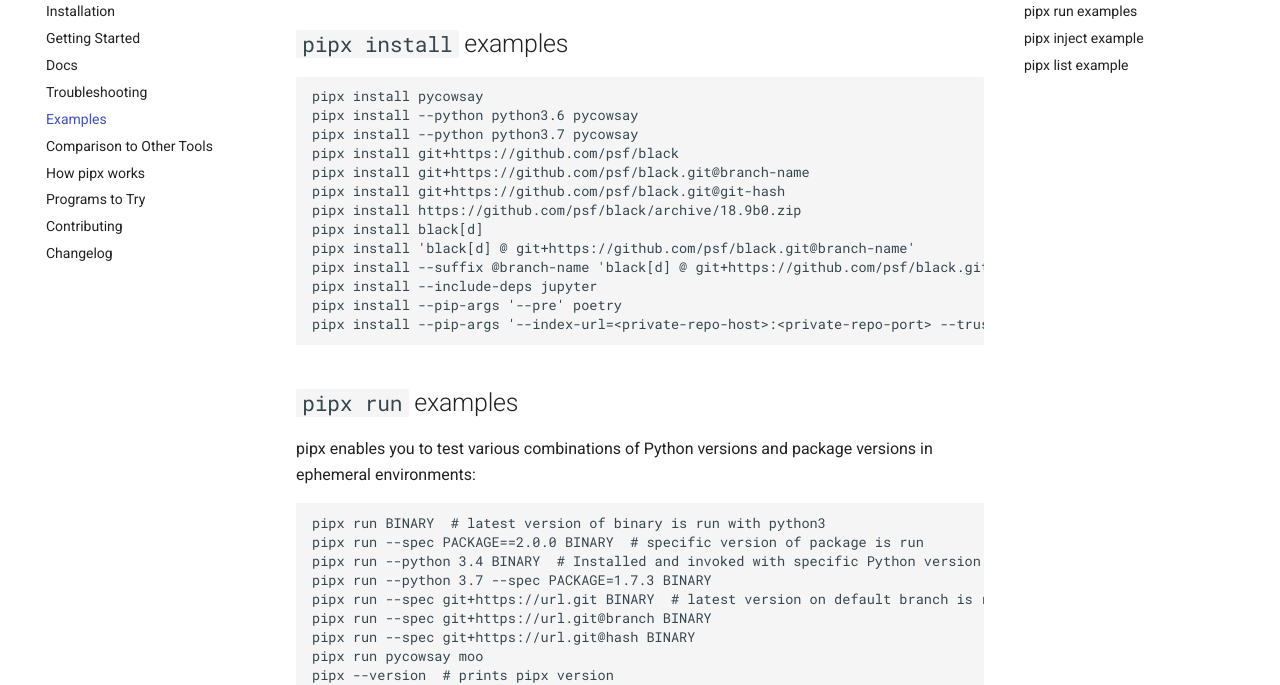
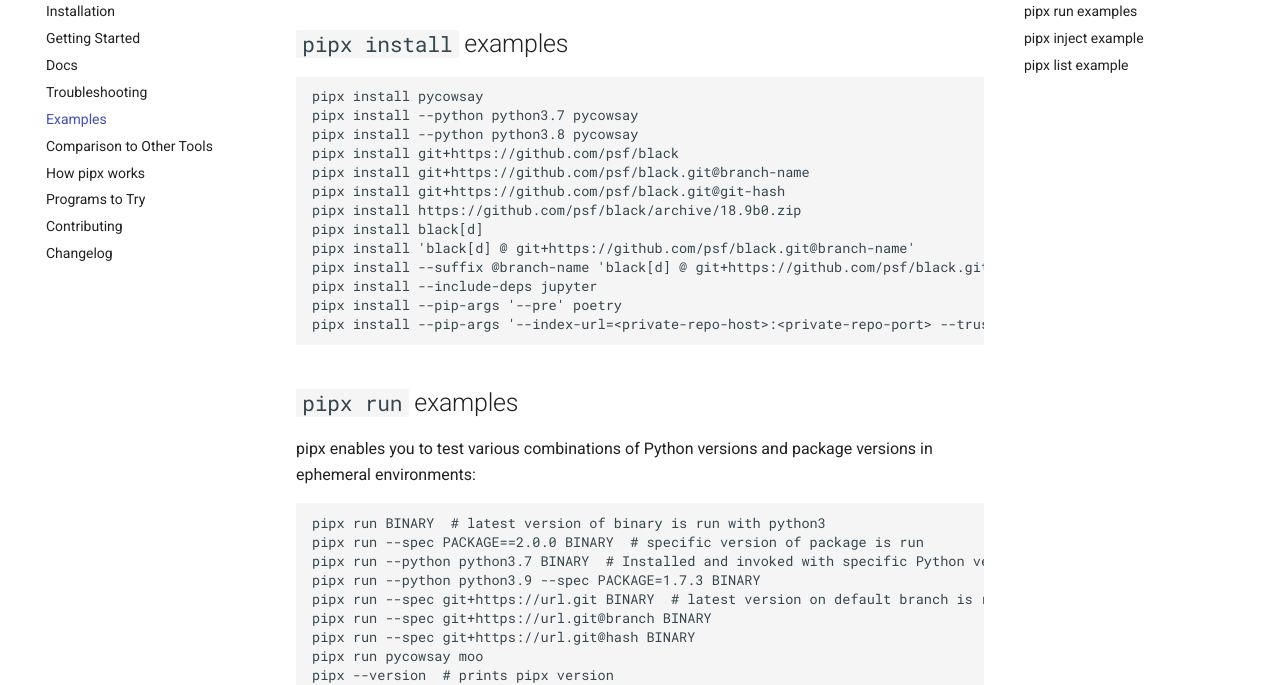
Before and after one commit to pypa/pipx, an MkDocs documentation site: the page built from docs/examples.md, in a window 1280 px wide and 1400 px high. Shown: the part 154-839 px from the top of the window. Built offline with MkDocs 1.6.1 and Material for MkDocs 9.7.7, drawn with Linux system fonts in a browser that asks for light colours; comment, search, counter and statistics services are not loaded; some of the changed text lies outside the part shown.

Commit message:
Fix examples

````diff
--- a/docs/examples.md
+++ b/docs/examples.md
@@ -2,8 +2,8 @@
 
 ```
 pipx install pycowsay
-pipx install --python python3.6 pycowsay
 pipx install --python python3.7 pycowsay
+pipx install --python python3.8 pycowsay
 pipx install git+https://github.com/psf/black
 pipx install git+https://github.com/psf/black.git@branch-name
 pipx install git+https://github.com/psf/black.git@git-hash
@@ -23,8 +23,8 @@
 ```
 pipx run BINARY  # latest version of binary is run with python3
 pipx run --spec PACKAGE==2.0.0 BINARY  # specific version of package is run
-pipx run --python 3.4 BINARY  # Installed and invoked with specific Python version
-pipx run --python 3.7 --spec PACKAGE=1.7.3 BINARY
+pipx run --python python3.7 BINARY  # Installed and invoked with specific Python version
+pipx run --python python3.9 --spec PACKAGE=1.7.3 BINARY
 pipx run --spec git+https://url.git BINARY  # latest version on default branch is run
 pipx run --spec git+https://url.git@branch BINARY
 pipx run --spec git+https://url.git@hash BINARY
````
